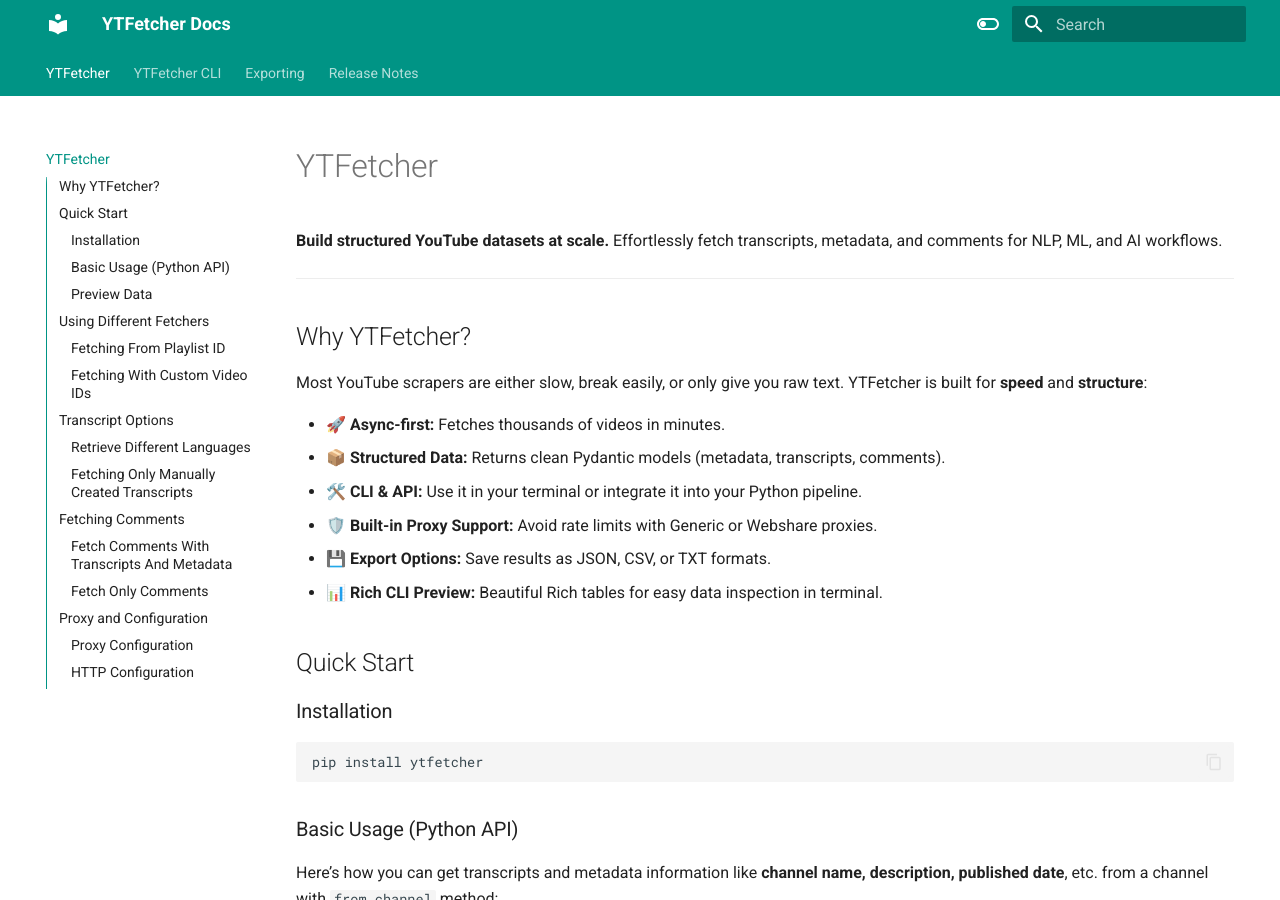
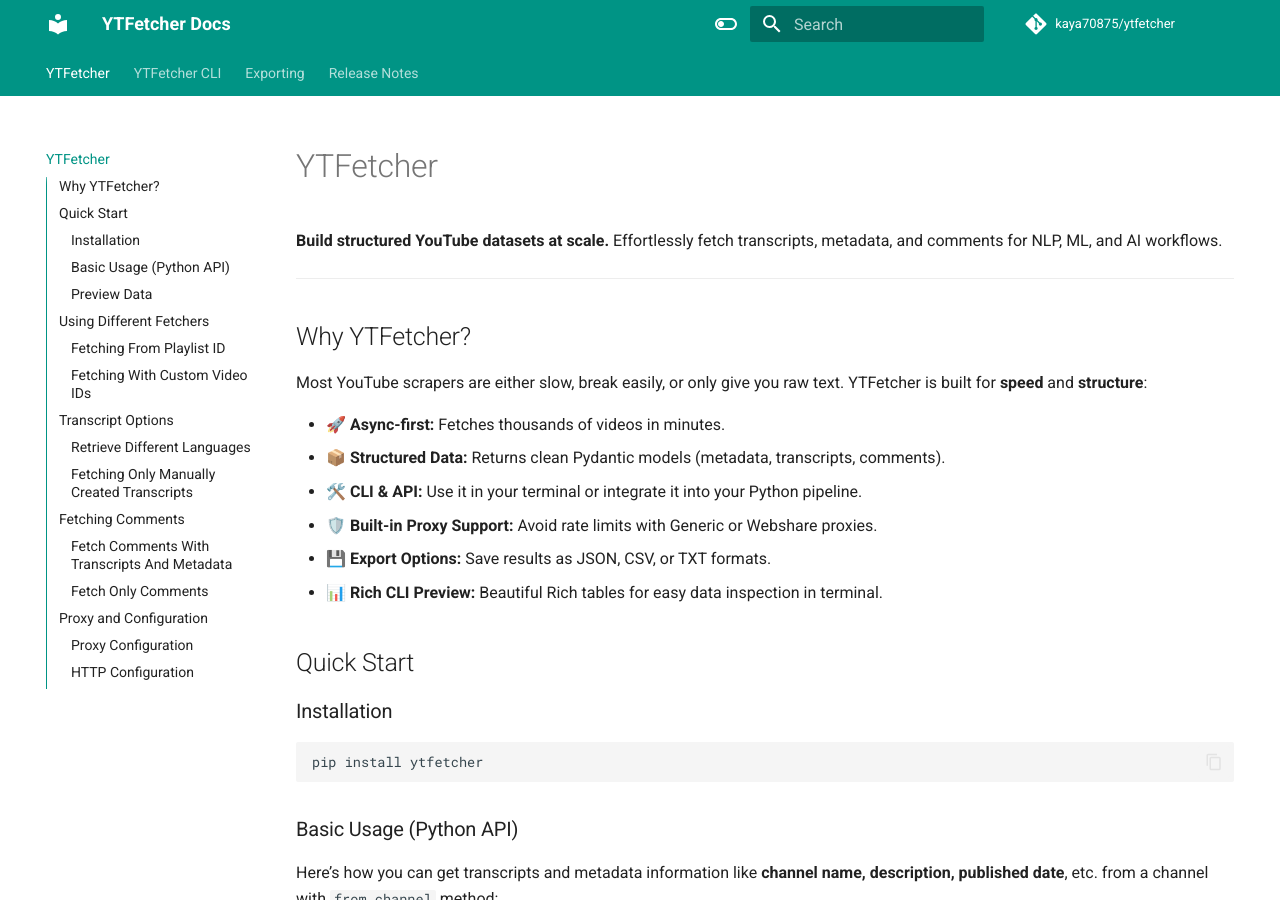
Before and after one commit to kaya70875/ytfetcher, an MkDocs documentation site: the page built from docs/index.md, in a window 1280 px wide and 900 px high. Built offline with MkDocs 1.6.1 and Material for MkDocs 9.7.7, drawn with Linux system fonts in a browser that asks for light colours; comment, search, counter and statistics services are not loaded.

Commit message:
add repo url to navbar

```diff
--- a/mkdocs.yml
+++ b/mkdocs.yml
@@ -1,4 +1,6 @@
 site_name: YTFetcher Docs
+repo_url: https://github.com/kaya70875/ytfetcher
+repo_name: kaya70875/ytfetcher
 theme:
   name: material
   features:
@@ -33,5 +35,7 @@
 
 extra:
   social:
-  - icon: fontawesome/brands/github-alt
-    link: https://github.com/kaya70875
+    - icon: fontawesome/brands/github-alt
+      link: https://github.com/kaya70875
+    - icon: fontawesome/brands/linkedin
+      link: https://www.linkedin.com/in/ahmet-kaya-44a2172aa/
```
